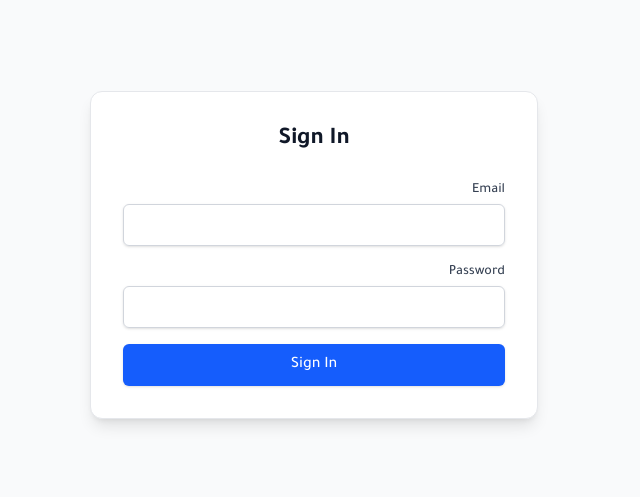
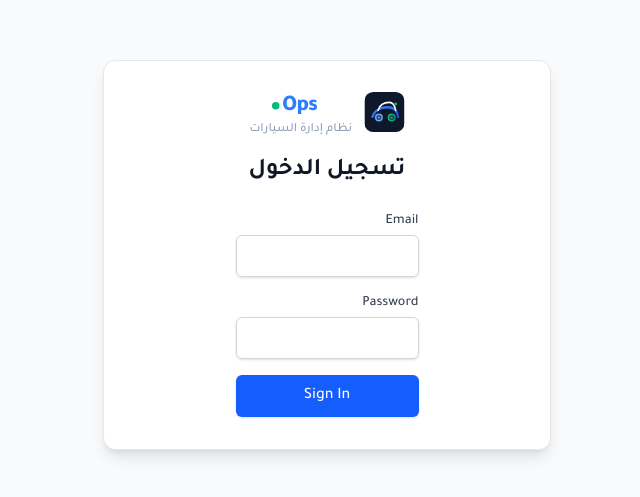
Before and after one commit to in7md/car_system, a Next.js app: page /auth/signin in a window 1280 px wide. Shown: the part 145-642 px from the top of the page, without its empty margins (381-1021 px from the left). Built offline with nearby package versions, Linux system fonts and the light colour scheme; no server answers.

Commit message:
Add brand logo to navbar, login page, and metadata

```diff
--- a/src/app/auth/signin/page.tsx
+++ b/src/app/auth/signin/page.tsx
@@ -3,6 +3,7 @@
 import { signIn } from "next-auth/react";
 import { useState } from "react";
 import { useRouter } from "next/navigation";
+import Logo from "@/components/Logo";
 
 export default function SignInPage() {
   const [email, setEmail] = useState("");
@@ -38,9 +39,12 @@ export default function SignInPage() {
 
   return (
     <div className="flex h-screen items-center justify-center bg-gray-50">
-      <div className="w-full max-w-md p-8 bg-white rounded-xl shadow-lg border border-gray-200">
+      <div className="w-full max-w-md p-8 bg-white rounded-xl shadow-lg border border-gray-200 flex flex-col items-center">
+        <div className="mb-6 scale-125">
+          <Logo />
+        </div>
         <h2 className="text-2xl font-bold text-center mb-6 text-gray-900">
-          {show2FA ? "Two-Factor Authentication" : "Sign In"}
+          {show2FA ? "Two-Factor Authentication" : "تسجيل الدخول"}
         </h2>
         {error && (
           <div className="mb-4 p-3 bg-red-100 text-red-700 rounded-md text-sm">
--- a/src/app/settings/general/page.tsx
+++ b/src/app/settings/general/page.tsx
@@ -1,6 +1,7 @@
 "use client";
 
 import { useEffect, useState } from "react";
+import Logo from "@/components/Logo";
 
 export default function GeneralSettingsPage() {
   const [loading, setLoading] = useState(true);
@@ -70,6 +71,16 @@ export default function GeneralSettingsPage() {
       {success && <div className="p-4 bg-green-50 text-green-600 rounded mb-4 font-bold">تم حفظ الإعدادات بنجاح.</div>}
 
       <form onSubmit={handleSave} className="max-w-2xl space-y-6">
+
+        <div className="bg-gray-50 p-6 rounded border flex items-center justify-between">
+          <div>
+            <h2 className="text-lg font-bold mb-1">هوية النظام (الشعار)</h2>
+            <p className="text-sm text-slate-500 mb-4">هذا هو الشعار الافتراضي للنظام والمستخدم في كافة الواجهات والتقارير.</p>
+          </div>
+          <div className="p-4 bg-[#0F172A] rounded-xl shadow-inner">
+            <Logo />
+          </div>
+        </div>
 
         <div className="bg-gray-50 p-6 rounded border">
           <h2 className="text-lg font-bold mb-4">بيانات المعرض / الشركة</h2>
--- /dev/null
+++ b/src/components/Logo.tsx
@@ -0,0 +1,67 @@
+import React from "react";
+
+interface LogoProps {
+  className?: string;
+  showText?: boolean;
+}
+
+export default function Logo({ className = "h-8 w-auto", showText = true }: LogoProps) {
+  return (
+    <div className="flex items-center gap-2.5 select-none">
+      <svg
+        viewBox="0 0 100 100"
+        fill="none"
+        xmlns="http://www.w3.org/2000/svg"
+        className={className}
+      >
+        <defs>
+          <linearGradient id="carGrad" x1="0%" y1="0%" x2="100%" y2="100%">
+            <stop offset="0%" stopColor="#3B82F6" />
+            <stop offset="100%" stopColor="#1D4ED8" />
+          </linearGradient>
+          <linearGradient id="accentGrad" x1="0%" y1="0%" x2="100%" y2="0%">
+            <stop offset="0%" stopColor="#10B981" />
+            <stop offset="100%" stopColor="#059669" />
+          </linearGradient>
+        </defs>
+
+        <rect width="100" height="100" rx="22" fill="#0F172A" />
+
+        <path
+          d="M20 62C25 45 42 38 58 38C75 38 82 48 84 62"
+          stroke="url(#carGrad)"
+          strokeWidth="6"
+          strokeLinecap="round"
+        />
+
+        <path
+          d="M34 46C38 32 48 26 62 26C72 26 76 34 78 46"
+          stroke="#FFFFFF"
+          strokeWidth="4"
+          strokeLinecap="round"
+        />
+
+        <circle cx="36" cy="64" r="8" fill="#1E293B" stroke="#60A5FA" strokeWidth="4" />
+        <circle cx="36" cy="64" r="3" fill="#60A5FA" />
+
+        <circle cx="68" cy="64" r="8" fill="#1E293B" stroke="url(#accentGrad)" strokeWidth="4" />
+        <circle cx="68" cy="64" r="3" fill="#10B981" />
+
+        <circle cx="78" cy="30" r="3.5" fill="#10B981" />
+      </svg>
+
+      {showText && (
+        <div className="flex flex-col leading-none text-right">
+          <div className="flex items-center gap-0.5">
+            <span className="text-lg font-black tracking-tight text-white">Car</span>
+            <span className="text-lg font-black tracking-tight text-blue-500">Ops</span>
+            <span className="h-1.5 w-1.5 rounded-full bg-emerald-500 ml-1 inline-block"></span>
+          </div>
+          <span className="text-[10px] font-medium text-slate-400">
+            نظام إدارة السيارات
+          </span>
+        </div>
+      )}
+    </div>
+  );
+}
--- a/src/components/layout/Sidebar.tsx
+++ b/src/components/layout/Sidebar.tsx
@@ -4,6 +4,7 @@ import Link from "next/link";
 import { usePathname } from "next/navigation";
 import { LayoutDashboard, Car, Receipt, CreditCard, PieChart, Users, Settings, LogOut, CheckSquare, Sparkles, FileText } from "lucide-react";
 import { signOut } from "next-auth/react";
+import Logo from "@/components/Logo";
 
 export default function Sidebar({ role }: { role: string }) {
   const pathname = usePathname();
@@ -27,12 +28,7 @@ export default function Sidebar({ role }: { role: string }) {
   return (
     <div className="hidden md:flex flex-col w-64 bg-[#0F172A] text-slate-300 border-l border-slate-800 shadow-2xl transition-all duration-300 z-20">
       <div className="h-16 flex items-center justify-center border-b border-slate-800/60 px-6">
-        <h1 className="text-xl font-black tracking-tight text-white flex items-center gap-2">
-          <div className="w-8 h-8 rounded-lg bg-indigo-600 flex items-center justify-center shadow-lg shadow-indigo-500/30">
-            <span className="text-white text-lg leading-none">I</span>
-          </div>
-          InventraX
-        </h1>
+        <Logo />
       </div>
 
       <div className="flex-1 overflow-y-auto py-6 px-3 space-y-1 scrollbar-hide">
--- a/src/components/layout/TopNavbar.tsx
+++ b/src/components/layout/TopNavbar.tsx
@@ -2,6 +2,7 @@
 
 import { Bell, Search, Menu } from "lucide-react";
 import { Session } from "next-auth";
+import Logo from "@/components/Logo";
 
 export default function TopNavbar({ session, role }: { session: Session | null; role: string }) {
   const userName = session?.user?.name || "مستخدم";
@@ -9,10 +10,13 @@ export default function TopNavbar({ session, role }: { session: Session | null;
   return (
     <header className="h-16 bg-white/80 backdrop-blur-md border-b border-slate-200 shadow-sm flex items-center justify-between px-4 md:px-8 z-10 sticky top-0">
       <div className="flex items-center gap-4">
-        {/* Mobile menu button (mock) */}
-        <button className="md:hidden p-2 text-slate-500 hover:bg-slate-100 rounded-md">
-          <Menu className="w-6 h-6" />
-        </button>
+        {/* Mobile menu button (mock) & Logo */}
+        <div className="flex items-center gap-2 md:hidden">
+          <button className="p-2 text-slate-500 hover:bg-slate-100 rounded-md">
+            <Menu className="w-6 h-6" />
+          </button>
+          <Logo className="h-6 w-auto" showText={true} />
+        </div>
 
         {/* Search Bar - Hidden on small screens */}
         <div className="hidden md:flex items-center gap-2 bg-slate-100 px-3 py-1.5 rounded-lg border border-slate-200 focus-within:border-indigo-400 focus-within:ring-2 focus-within:ring-indigo-100 transition-all w-64">
```
Also changed, not shown: scripts/purge-test-data.ts (line endings or trailing spaces).
